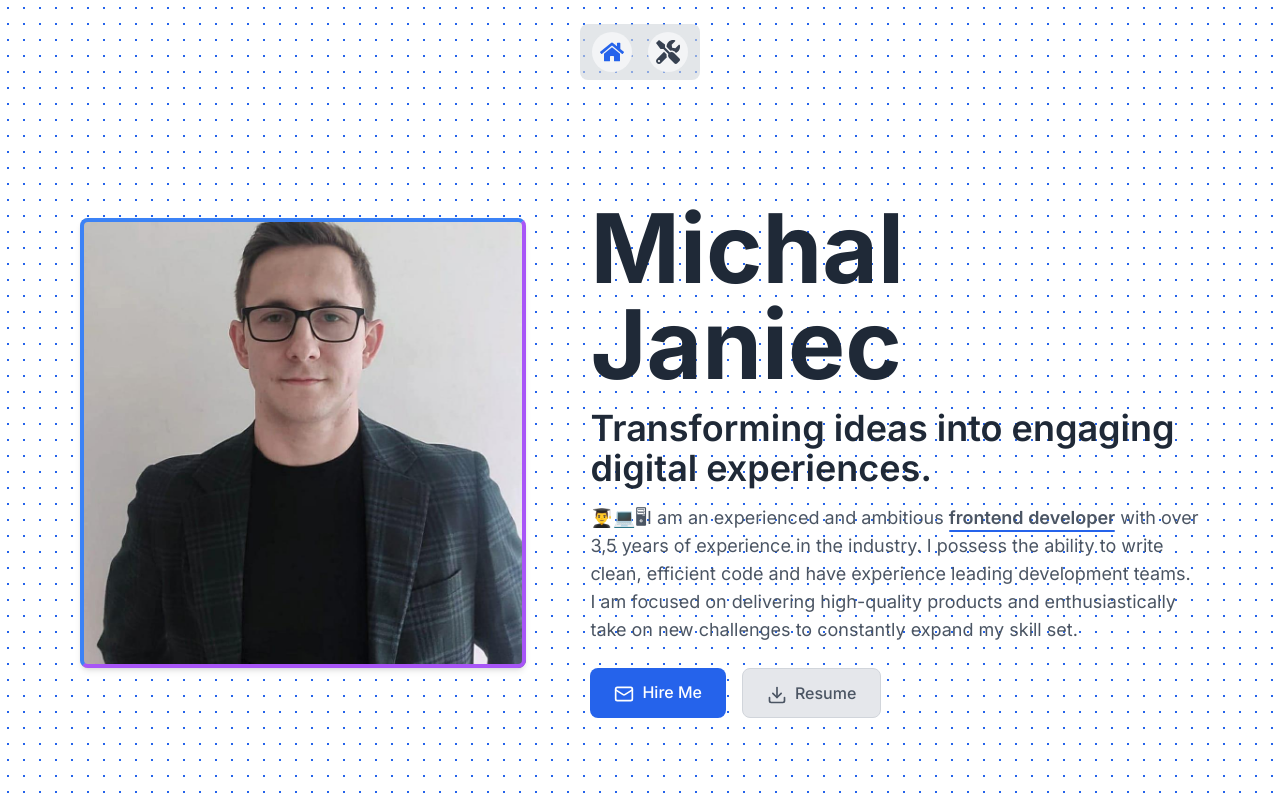
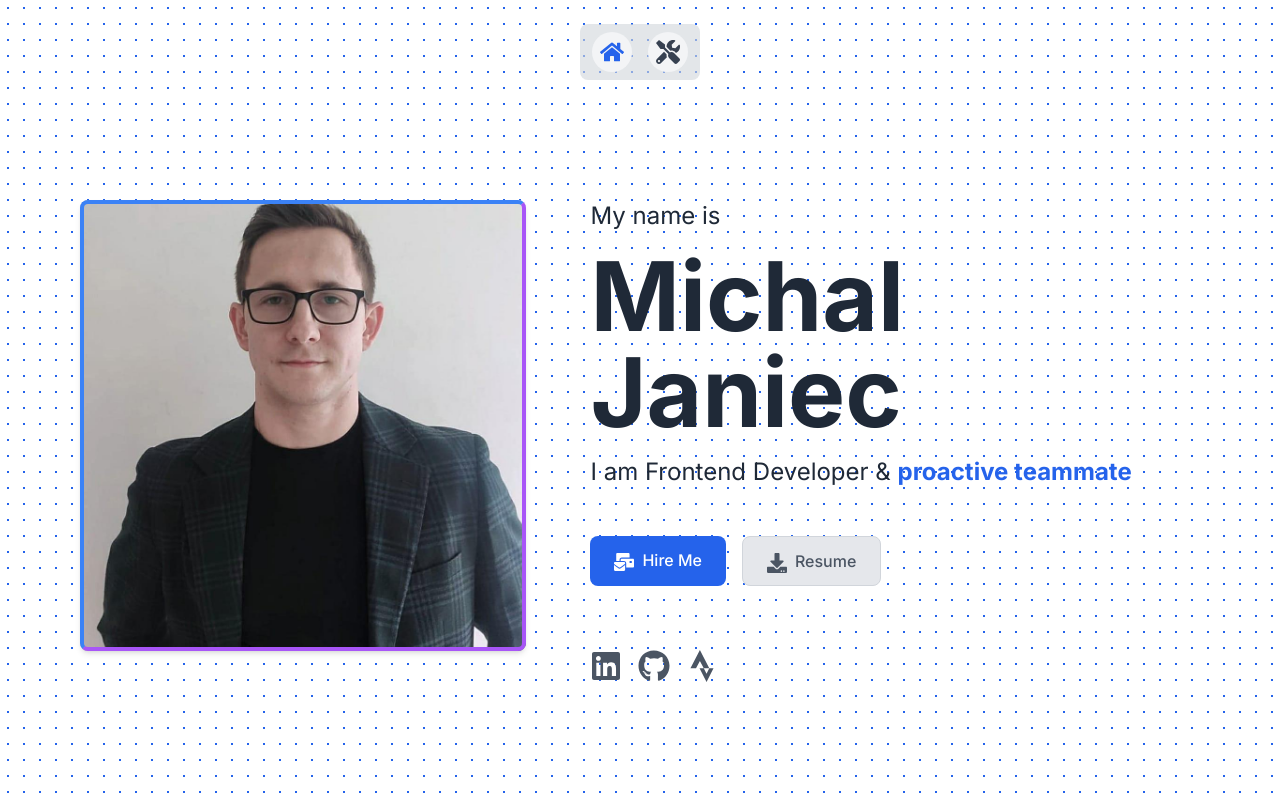
Before and after one commit to JaniecMichal/my-personal-page, a Next.js app: page / in a window 1280 px wide. Built offline with nearby package versions, Linux system fonts and the light colour scheme.

Commit message:
changes in structur of home page

```diff
--- a/app/page.tsx
+++ b/app/page.tsx
@@ -1,46 +1,48 @@
 import { Img } from "@/components/image";
-import { DownloadIcon, MailIcon } from "lucide-react";
+import { FaDownload, FaMailBulk } from "react-icons/fa";
 
-import { MainHeading, SubHeading } from "@/components/headings";
-import { Description } from "@/components/description";
-import { Highlight } from "@/components/highlight";
-import { Recommendations } from "@/components/recommendations";
+import { MainHeading } from "@/components/headings";
 import { PrimaryButton, SecondaryButton } from "@/components/buttons";
+import { SmallHeading } from "@/components/headings/small";
+import { DynamicLabel } from "@/components/dynamic-text";
+import { Socials } from "@/components/socials";
 
 import profilePic from "@/assets/profile.jpg";
+
+const DYNAMIC_TEXTS = [
+	"determined person",
+	"proactive teammate",
+	"runner",
+	"sports addict",
+	"leader",
+];
 
 export default async function Home() {
 	return (
 		<section className="py-12">
 			<div className="container mx-auto px-4 md:px-6 lg:px-8">
 				<div className="flex flex-col items-center md:flex-row">
-					<Img src={profilePic} alt="my-photo" showBorder />
+					<Img src={profilePic} alt="my--profile-photo" showBorder />
 
 					<div className="md:w-1/2 md:pl-8 lg:w-2/3 lg:pl-16">
+						<SmallHeading text="My name is" />
 						<MainHeading text="Michal Janiec" />
-						<SubHeading text="Transforming ideas into engaging digital experiences." />
+						<DynamicLabel text="I am Frontend Developer &" dynamicTexts={DYNAMIC_TEXTS} />
 
-						<Description>
-							👨‍🎓💻🖥I am an experienced and ambitious <Highlight> frontend developer</Highlight>{" "}
-							with over 3,5 years of experience in the industry. I possess the ability to write
-							clean, efficient code and have experience leading development teams. I am focused on
-							delivering high-quality products and enthusiastically take on new challenges to
-							constantly expand my skill set.
-						</Description>
-
-						<div className="flex flex-row  sm:space-x-4 sm:space-y-0">
+						<div className="mt-12 flex flex-row sm:space-x-4 sm:space-y-0">
 							<PrimaryButton
 								href="mailto:michal.janiec95@gmail.com"
-								icon={<MailIcon className="mr-2 inline-block h-5 w-5" />}
+								icon={<FaMailBulk className="mr-2 inline-block h-5 w-5" />}
 								text="Hire Me"
 							/>
 
 							<SecondaryButton
 								href="/cv.pdf"
-								icon={<DownloadIcon className="mr-2 inline-block h-5 w-5" />}
+								icon={<FaDownload className="mr-2 inline-block h-5 w-5" />}
 								text="Resume"
 							/>
 						</div>
+						<Socials />
 					</div>
 				</div>
 			</div>
```
